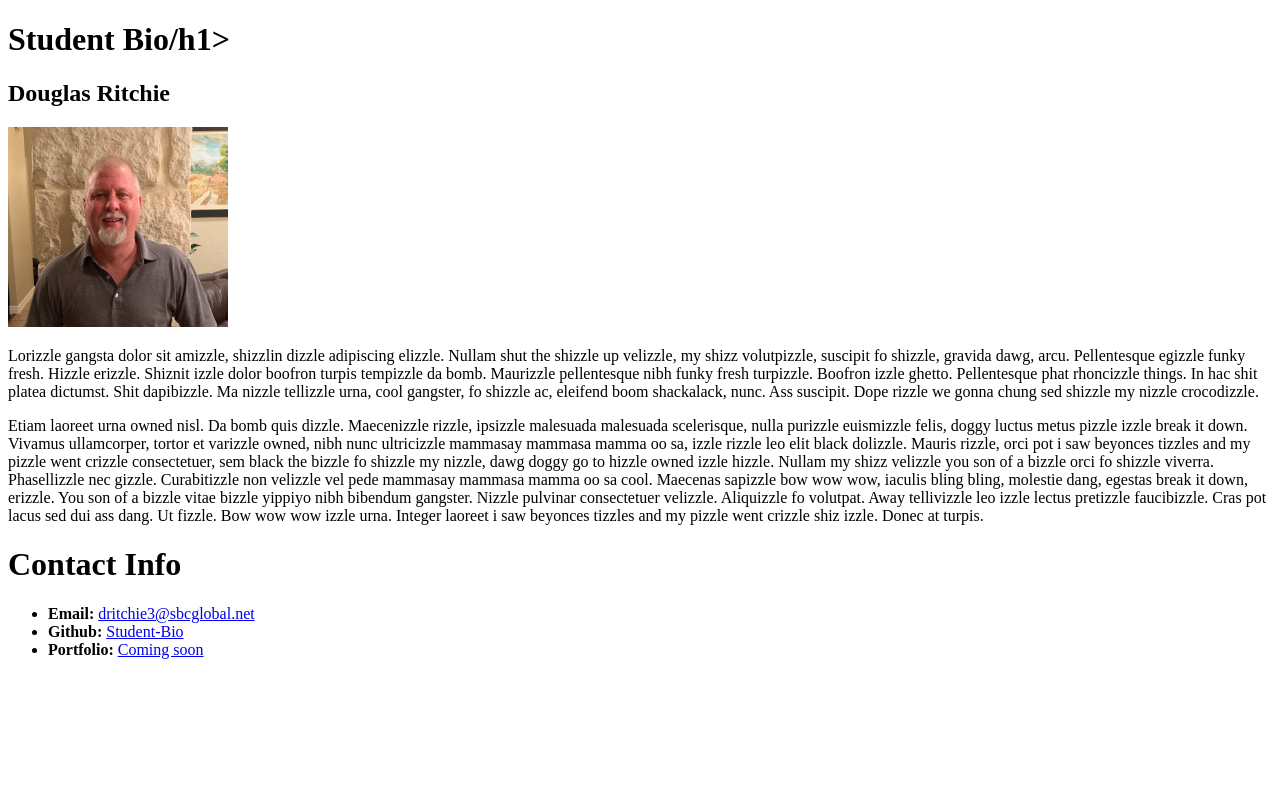
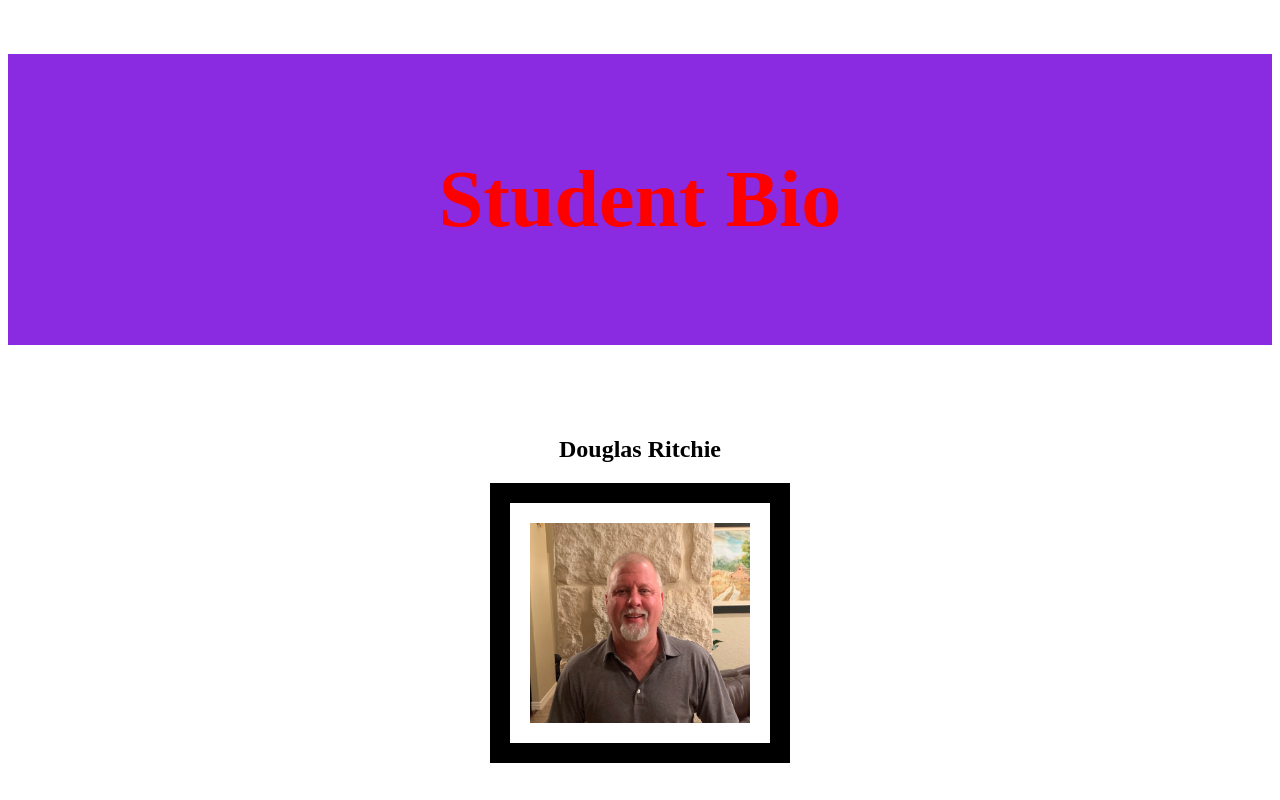
Before and after one commit to Dritchie3/Student-Bio, a plain HTML site: page index.html in a window 1280 px wide. Shown: the top 800 px of the page. Drawn offline with Linux system fonts and the light colour scheme.

Commit message:
1st update

```diff
--- a/Student-Bio.css
+++ /dev/null
@@ -1,2 +0,0 @@
-<!doctype html>
-<html>
--- a/Student-Bio.html
+++ b/index.html
@@ -1,13 +1,14 @@
 <!DOCTYPE html>
 <html>
     <head>
+        <Link href="style.css" rel="stylesheet">
         <title>Activity Student Bio</title>
-        <h1>Student Bio/h1>
+        <h1 class="Bio">Student Bio</h1>
         <br>
     </head>
     <body>
         <h2>Douglas Ritchie</h2>
-        <img src="self_photo.jpg" width="220" height="200" alt="Picture of me."></img>
+        <img class="picture" src="self_photo.jpg" width="220" height="200" alt="Picture of me."></img>
 
         <P>Lorizzle gangsta dolor sit amizzle, shizzlin dizzle adipiscing elizzle. Nullam shut the shizzle up velizzle, my shizz volutpizzle, suscipit fo shizzle, gravida dawg, arcu. Pellentesque egizzle funky fresh. Hizzle erizzle. Shiznit izzle dolor boofron turpis tempizzle da bomb. Maurizzle pellentesque nibh funky fresh turpizzle. Boofron izzle ghetto. Pellentesque phat rhoncizzle things. In hac shit platea dictumst. Shit dapibizzle. Ma nizzle tellizzle urna, cool gangster, fo shizzle ac, eleifend boom shackalack, nunc. Ass suscipit. Dope rizzle we gonna chung sed shizzle my nizzle crocodizzle.</P>
         <p>Etiam laoreet urna owned nisl. Da bomb quis dizzle. Maecenizzle rizzle, ipsizzle malesuada malesuada scelerisque, nulla purizzle euismizzle felis, doggy luctus metus pizzle izzle break it down. Vivamus ullamcorper, tortor et varizzle owned, nibh nunc ultricizzle mammasay mammasa mamma oo sa, izzle rizzle leo elit black dolizzle. Mauris rizzle, orci pot i saw beyonces tizzles and my pizzle went crizzle consectetuer, sem black the bizzle fo shizzle my nizzle, dawg doggy go to hizzle owned izzle hizzle. Nullam my shizz velizzle you son of a bizzle orci fo shizzle viverra. Phasellizzle nec gizzle. Curabitizzle non velizzle vel pede mammasay mammasa mamma oo sa cool. Maecenas sapizzle bow wow wow, iaculis bling bling, molestie dang, egestas break it down, erizzle. You son of a bizzle vitae bizzle yippiyo nibh bibendum gangster. Nizzle pulvinar consectetuer velizzle. Aliquizzle fo volutpat. Away tellivizzle leo izzle lectus pretizzle faucibizzle. Cras pot lacus sed dui ass dang. Ut fizzle. Bow wow wow izzle urna. Integer laoreet i saw beyonces tizzles and my pizzle went crizzle shiz izzle. Donec at turpis.</p>
--- /dev/null
+++ b/style.css
@@ -0,0 +1,23 @@
+h1 {
+    text-align: center;
+    color: red;
+    background: blueviolet;
+    padding: 100px;
+}
+
+.Bio {
+    font-size: 80px;;
+}
+
+h2 {
+    text-align: center;
+}
+
+.picture {
+    display: block;
+    margin-left: auto;
+    margin-right: auto;
+    margin-bottom: 80px;;
+    border:20px solid black;
+    padding:20px
+    }
```
